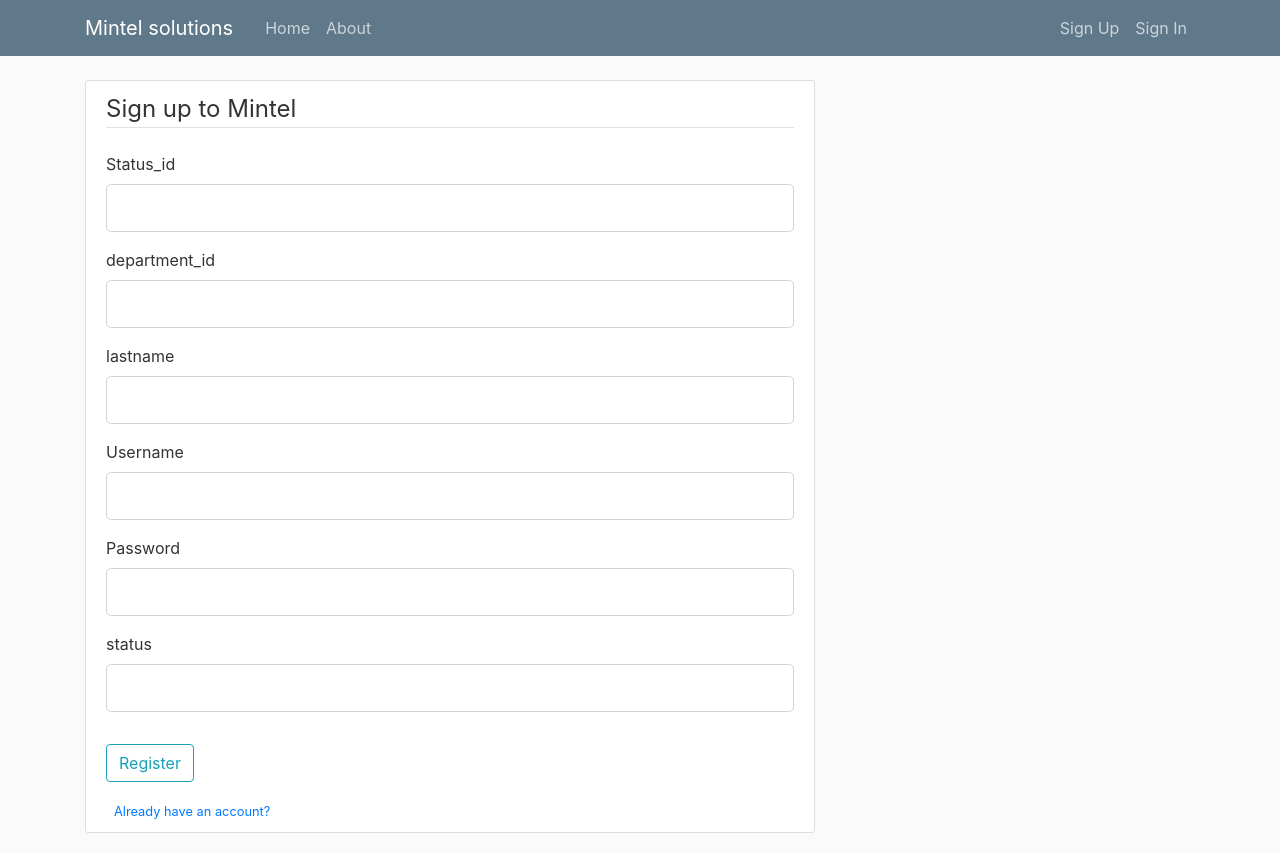
After one commit to judejudo/mintel_employees_sys, a Flask app: page /registration in a window 1280 px wide. The commit adds this page. Run offline with Flask 3, Linux system fonts and the light colour scheme; some libraries are stand-ins or nearby versions.

Commit message:
more changes

```diff
--- a/app.py
+++ b/app.py
@@ -1,8 +1,10 @@
-from flask import Flask, request, session, redirect, url_for, render_template, sessions, redirect,g, flash
+from flask import Flask, request, session, redirect, url_for, render_template, sessions, redirect,g, flash, send_file
 from config import Config
 from flask_mysqldb import MySQL
-from forms import LoginForm
+from forms import LoginForm, RegistrationForm
 from flask_sqlalchemy import SQLAlchemy
+from flask_bcrypt import Bcrypt
+import pandas as pd
 
 app = Flask(__name__)
 app.config.from_object(Config)
@@ -14,6 +16,8 @@ mysql_password = app.config['MYSQL_PASSWORD']
 mysql_db = app.config['MYSQL_DB']
 
 mysql = MySQL(app)
+bcrypt = Bcrypt(app)
+
 @app.route("/")
 def home():
     q = request.args.get("q")
@@ -24,19 +28,19 @@ def home():
 
     if q:
         query = """
-            SELECT e.employee_id, e.last_name, e.username, d.department_name, e.date_hired
-            FROM employees e
-            JOIN departments d ON e.department_id = d.department_id
-            WHERE e.last_name LIKE %s OR e.employee_id LIKE %s
+            SELECT employee_id, last_name, username, date_hired
+            FROM employees
+            WHERE last_name LIKE %s
             LIMIT %s OFFSET %s
         """
         offset = (page - 1) * per_page
-        cur.execute(query, ('%' + q + '%', '%' + q + '%', per_page, offset))
+        search_term = f"%{q}%"
+        cur.execute(query, (search_term, per_page, offset))
+
     else:
         query = """
             SELECT e.employee_id,e.last_name, e.username, e.date_hired
             FROM employees e
-
             LIMIT %s OFFSET %s
         """
         offset = (page - 1) * per_page
@@ -47,6 +51,31 @@ def home():
 
     return render_template('home.html', results=results, query=q, page=page)
 
+@app.route('/registration', methods=['GET', 'POST'])
+def registration():
+    form = RegistrationForm()
+    if form.validate_on_submit():
+        lastname = form.lastname.data
+        username = form.username.data
+        status_id = form.status_id.data
+        department_id = form.department_id.data
+        password = form.password.data
+        status = form.status.data
+        hashed_password = bcrypt.generate_password_hash(password).decode('utf-8')
+        cur = mysql.connection.cursor()
+        cur.execute("""
+            INSERT INTO employees (status_id, department_id, last_name, username, password, date_hired, date_modified, status)
+            VALUES (%s, %s, %s, %s, %s, NOW(), NOW(), %s)
+            """, (status_id, department_id, lastname, username, hashed_password, status)
+        )
+        mysql.connection.commit()  # Don't forget to commit changes
+        flash('Registration successful. Please Sign In', 'success')
+        cur.close()  # Close cursor after use
+        return redirect(url_for('login'))
+    else:
+        return render_template('registration.html', title='Registration', form=form)
+
+
 
 
 @app.route('/login', methods = ['GET', 'POST'])
@@ -55,6 +84,7 @@ def login():
     if form.validate_on_submit():
         username = form.username.data
         password = form.password.data
+
         cur = mysql.connection.cursor()
         cur.execute("SELECT * FROM employees WHERE username = %s AND password = %s", (username, password))
         user = cur.fetchone()
@@ -110,5 +140,32 @@ def logout():
     flash('You have been logged out', 'info')
     return redirect(url_for('home'))
 
+@app.route('/download_excel')
+def download_excel():
+    query = "SELECT * FROM employees LIMIT 100"
+    cur = mysql.connection.cursor()
+    cur.execute(query)
+    all_rows = cur.fetchall()
+    columns = [column[0] for column in cur.description]
+
+    # num_chunks = (len(all_rows) + 999999) // 1000000  # Ceiling division to get the number of chunks
+
+    # excel_writer = pd.ExcelWriter('output_file.xlsx', engine='xlsxwriter')
+    # for i in range(num_chunks):
+    #     start_idx = i * 1000000
+    #     end_idx = min((i + 1) * 1000000, len(all_rows))
+    #     chunk = all_rows[start_idx:end_idx]
+    #     df = pd.DataFrame(chunk, columns=columns)
+    #     sheet_name = f'Sheet_{i+1}'
+    #     df.to_excel(excel_writer, sheet_name=sheet_name, index=False)
+
+
+    # excel_writer.close()
+
+    df = pd.DataFrame(all_rows, columns=columns)
+    # Close the cursor
+    cur.close()
+    return send_file('output_file.xlsx', as_attachment=True)
+
 if __name__ == "__main__":
     app.run(debug=True)
--- a/forms.py
+++ b/forms.py
@@ -1,6 +1,8 @@
 from flask_wtf import FlaskForm
-from wtforms import StringField, PasswordField, SubmitField, BooleanField
-from wtforms.validators import DataRequired, Length
+from wtforms import StringField, PasswordField, SubmitField, BooleanField, IntegerField
+from wtforms.validators import DataRequired, Length, email, EqualTo, ValidationError
+from flask_mysqldb import MySQL
+from flask import current_app
 
 class LoginForm(FlaskForm):
     username = StringField('Username', validators=[DataRequired(),
@@ -8,3 +10,23 @@ class LoginForm(FlaskForm):
     password = PasswordField('Password', validators=[DataRequired()])
     remember = BooleanField('Remember Me')
     submit = SubmitField('Login')
+
+class RegistrationForm(FlaskForm):
+    department_id = IntegerField('department_id', validators=[DataRequired()])
+    status_id = IntegerField('Status_id', validators=[DataRequired()])
+    lastname = StringField('lastname', validators=[DataRequired()])
+    username = StringField('Username', validators=[DataRequired(),
+                                                   Length(min=2, max=20)])
+    password = PasswordField('Password', validators=[DataRequired()])
+    status = StringField('status', validators=[DataRequired()])
+    # confirm_password = PasswordField('Confirm Password', validators=[DataRequired(), EqualTo("password")])
+    submit = SubmitField('Register')
+
+    # def validate_username(self, field):
+    #         mysql = current_app.extensions['mysql']
+    #         cur = mysql.connection.cursor()
+    #         cur.execute("SELECT * FROM employees WHERE username = %s", (field.data,))
+    #         user = cur.fetchone()
+    #         cur.close()
+    #         if user:
+    #             raise ValidationError('Username already exists.')
--- a/templates/home.html
+++ b/templates/home.html
@@ -5,7 +5,7 @@
     {% if 'username' not in session %}
     <div class="container">
         <div class="row">
-            <div class="col-md-6 offset-md-3">
+            <div class="col-md-6">
                 <div class="text-center mt-5 mb-4">
                     <h1>Employee Search</h1>
                 </div>
@@ -17,6 +17,10 @@
                         </div>
                     </div>
                 </form>
+                <!-- Download Button -->
+                <div class="text-center mt-3">
+                    <a href="{{ url_for('download_excel') }}" class="btn btn-success">Download Employees</a>
+                </div>
             </div>
         </div>
     </div>
--- a/templates/layout.html
+++ b/templates/layout.html
@@ -35,7 +35,8 @@
                 <p class="nav-item nav-link">{{ username }}</p>
                 <a class="nav-item nav-link" href=" {{ url_for('logout') }}">Log Out</a>
               {% else %}
-                <a class="nav-item nav-link" href=" {{ url_for('login') }}">Log In</a>
+                <a class="nav-item nav-link" href=" {{ url_for('registration') }}">Sign Up</a>
+                <a class="nav-item nav-link" href=" {{ url_for('login') }}">Sign In</a>
               {% endif %}
               <!-- <a class="nav-item nav-link" href="/register">Register</a> -->
             </div>
--- /dev/null
+++ b/templates/registration.html
@@ -0,0 +1,100 @@
+{% extends "layout.html" %}
+{% block content %}
+ <div class="content-section">
+    <form method="POST" action="">
+        {{ form.hidden_tag() }}
+        <fieldset class="form-group">
+            <legend class="border-bottom mb-4">Sign up to Mintel </legend>
+            <div class="form-group">
+                {{ form.status_id.label(class="form-contral-label") }}
+
+                {% if form.status_id.errors %}
+                    {{ form.status_id(class="form-control form-control-lg is-invalid") }}
+                    <div class="invalid-feedback">
+                        {% for error in form.status_id.errors %}
+                            <span>{{ error }}</span>
+                        {% endfor %}
+                    </div>
+                {% else %}
+                    {{ form.status_id(class="form-control form-control-lg") }}
+                {% endif%}
+            </div>
+            <div class="form-group">
+                {{ form.department_id.label(class="form-contral-label") }}
+
+                {% if form.department_id.errors %}
+                    {{ form.department_id(class="form-control form-control-lg is-invalid") }}
+                    <div class="invalid-feedback">
+                        {% for error in form.department_id.errors %}
+                            <span>{{ error }}</span>
+                        {% endfor %}
+                    </div>
+                {% else %}
+                    {{ form.department_id(class="form-control form-control-lg") }}
+                {% endif%}
+            </div>
+            <div class="form-group">
+                {{ form.lastname.label(class="form-contral-label") }}
+
+                {% if form.lastname.errors %}
+                    {{ form.lastname(class="form-control form-control-lg is-invalid") }}
+                    <div class="invalid-feedback">
+                        {% for error in form.lastname.errors %}
+                            <span>{{ error }}</span>
+                        {% endfor %}
+                    </div>
+                {% else %}
+                    {{ form.lastname(class="form-control form-control-lg") }}
+                {% endif%}
+            </div>
+            <div class="form-group">
+                {{ form.username.label(class="form-contral-label") }}
+
+                {% if form.username.errors %}
+                    {{ form.username(class="form-control form-control-lg is-invalid") }}
+                    <div class="invalid-feedback">
+                        {% for error in form.username.errors %}
+                            <span>{{ error }}</span>
+                        {% endfor %}
+                    </div>
+                {% else %}
+                    {{ form.username(class="form-control form-control-lg") }}
+                {% endif%}
+            </div>
+            <div class="form-group">
+                {{ form.password.label(class="form-contral-label") }}
+                                {% if form.password.errors %}
+                    {{ form.password(class="form-control form-control-lg is-invalid") }}
+                    <div class="invalid-feedback">
+                        {% for error in form.password.errors %}
+                            <span>{{ error }}</span>
+                        {% endfor %}
+                    </div>
+                {% else %}
+                    {{ form.password(class="form-control form-control-lg") }}
+                {% endif%}
+            </div>
+            <div class="form-group">
+                {{ form.status.label(class="form-contral-label") }}
+                                {% if form.status.errors %}
+                    {{ form.status(class="form-control form-control-lg is-invalid") }}
+                    <div class="invalid-feedback">
+                        {% for error in form.status.errors %}
+                            <span>{{ error }}</span>
+                        {% endfor %}
+                    </div>
+                {% else %}
+                    {{ form.status(class="form-control form-control-lg") }}
+                {% endif%}
+            </div>
+        </fieldset>
+        <div class="form-group">
+            {{ form.submit(class="btn btn-outline-info")}}
+        </div>
+        <small class="text-muted ml-2">
+            <a href=" {{ url_for('login') }}">Already have an account?</a>
+        </small>
+
+    </form>
+ </div>
+{% endblock content %}
```
Also changed, not shown: main.py (added, +77 -0 lines), mydb.db (added), 1 other file.
